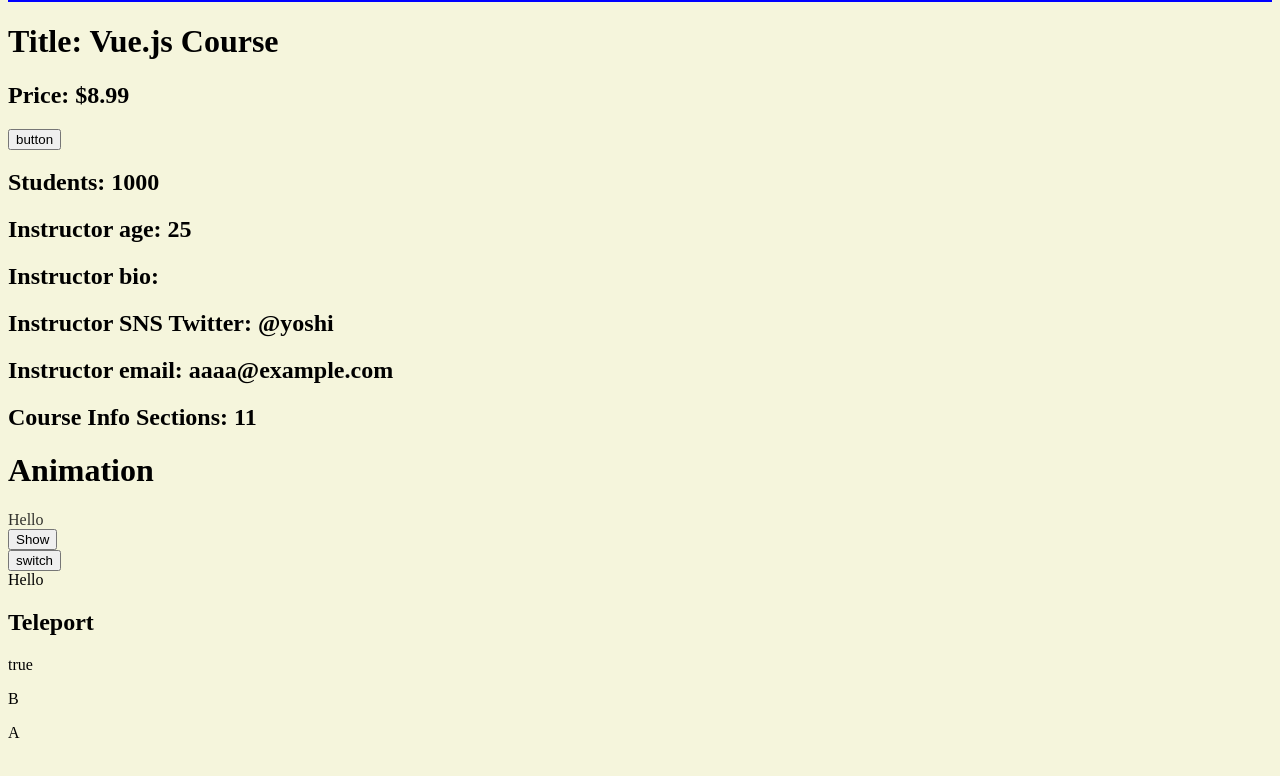
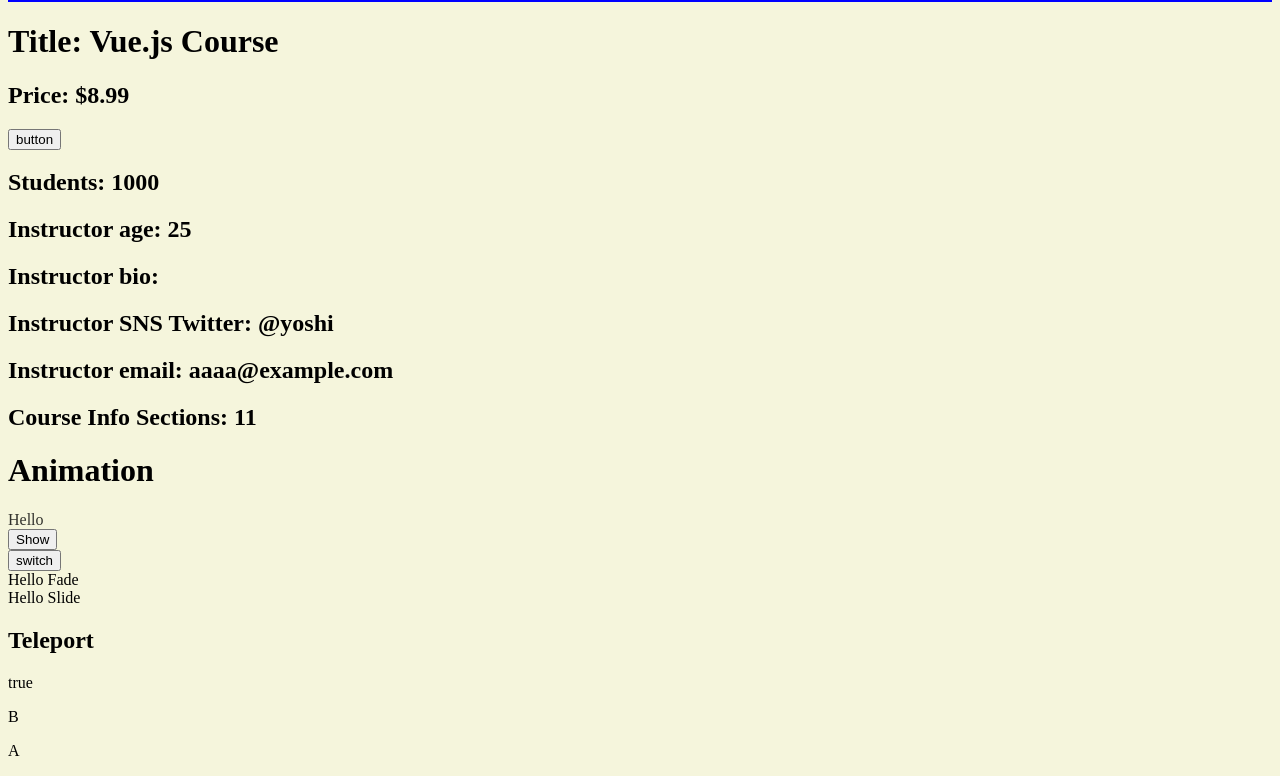
Before and after one commit to reo0306/vue-practise, a Vue app in the folder vue-lesson/: page / in a window 1280 px wide. Shown: the part 3782-4558 px from the top of the page. Built offline with nearby package versions, Linux system fonts and the light colour scheme; the HTML template or start-up script is replaced by a standard one.

Commit message:
update Transition2

```diff
--- a/vue-lesson/src/App.vue
+++ b/vue-lesson/src/App.vue
@@ -393,11 +393,28 @@ const isShow3 = ref(true);
   <br>
   <button @click="isShow3 = !isShow3">switch</button>
   <Transition name="fade">
-    <div v-if="isShow3">Hello</div>
+    <div v-if="isShow3">Hello Fade</div>
+  </Transition>
+  <Transition name="slide2">
+    <div v-if="isShow3">Hello Slide</div>
   </Transition>
 </template>
 
 <style scoped>
+.slide2-enter-active {
+  animation: slide2 1s;
+}
+.slide2-leave-active {
+  animation: slide2 1s reverse;
+}
+@keyframes slide2 {
+ 0% {
+  transform: translateX(20px);
+ }
+ 100% {
+  transform: translateX(0);
+ }
+}
 .fade-enter-from {
  opacity: 0;
 }
```
